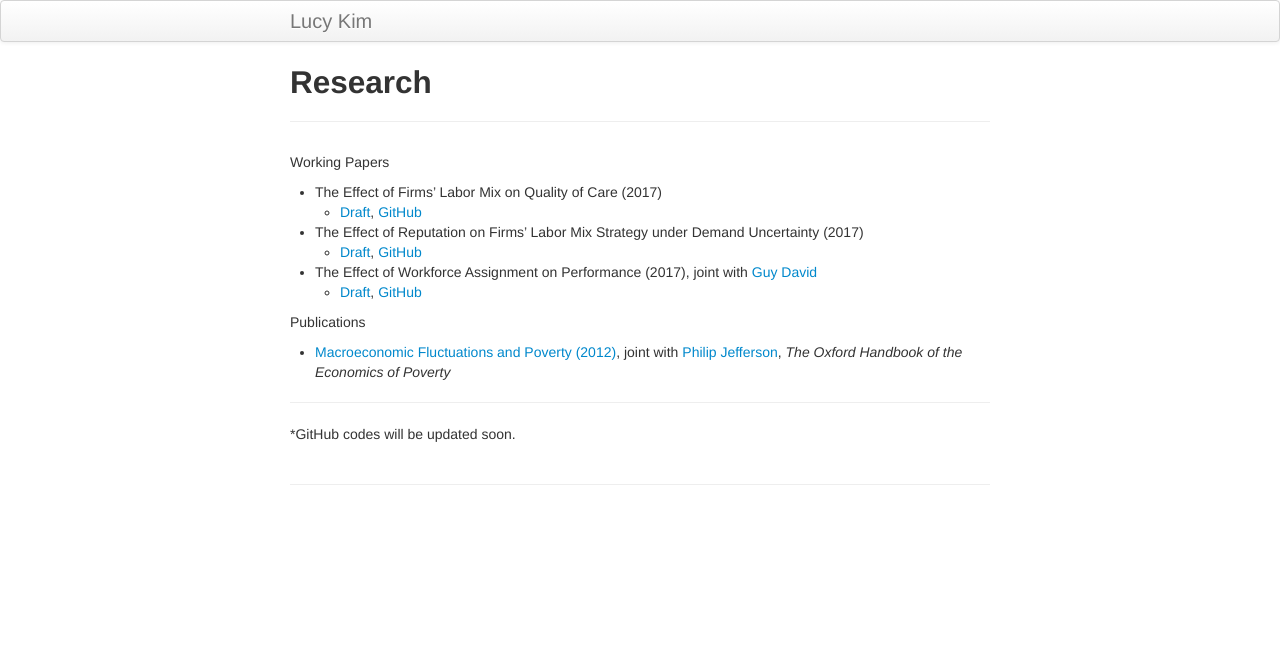
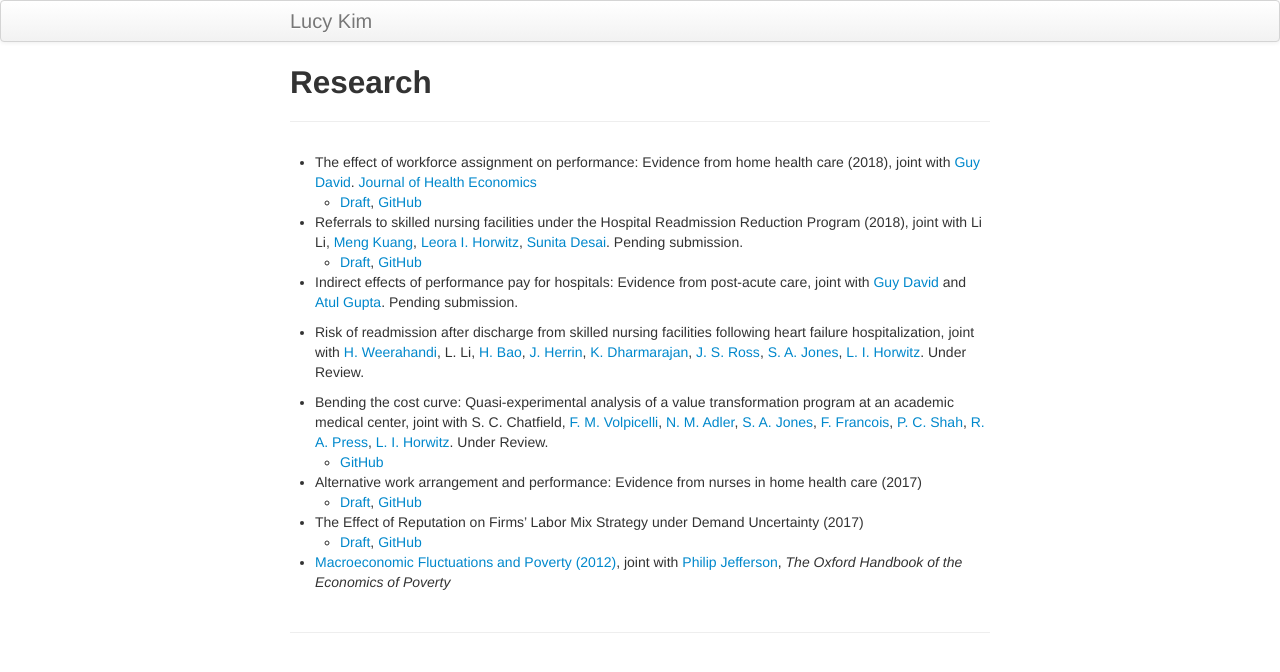
Before and after one commit to lucy-kim/lucy-kim.github.io, a Jekyll site: the page built from pages/research.md, in a window 1280 px wide. Shown: the top 672 px of the page. Built offline with Jekyll 4.4.1, drawn with Linux system fonts in a browser that asks for light colours.

Commit message:
Add papers with links to the draft and Github

```diff
--- a/pages/research.md
+++ b/pages/research.md
@@ -4,19 +4,23 @@ title: Research
 description: Description of research projects with codes
 ---
 
-Working Papers
+- The effect of workforce assignment on performance: Evidence from home health care (2018), joint with [Guy David](https://hcmg.wharton.upenn.edu/profile/gdavid2/). [Journal of Health Economics](https://doi.org/10.1016/j.jhealeco.2018.03.003)
+  - [Draft](https://www.dropbox.com/s/4t5eklv1sjt3uj5/handoffs-readmit-RR-finaldraft%202.23.18.pdf?dl=0), [GitHub](https://github.com/lucy-kim/handoffs-readmit)
 
-- The Effect of Firms’ Labor Mix on Quality of Care (2017)
-  - [Draft](https://www.dropbox.com/s/f2yjvu30enpixou/labormix-readmit.pdf?dl=0), [GitHub](https://github.com/lucy-kim/labormix-readmit)
+- Referrals to skilled nursing facilities under the Hospital Readmission Reduction Program (2018), joint with Li Li, [Meng Kuang](https://medicine.yale.edu/core/people/meng_kuang.profile), [Leora I. Horwitz](https://nyulangone.org/doctors/1841334810/leora-horwitz), [Sunita Desai](https://med.nyu.edu/faculty/sunita-m-desai). Pending submission.
+  - [Draft](https://www.dropbox.com/s/0cdh3i1l3o75u8c/hrrp-snf-medical-7.2.18.pdf?dl=0), [GitHub](https://github.com/lucy-kim/vertical-integration)
+
+- Indirect effects of performance pay for hospitals: Evidence from post-acute care, joint with [Guy David](https://hcmg.wharton.upenn.edu/profile/gdavid2/) and [Atul Gupta](https://hcmg.wharton.upenn.edu/profile/atulgup/). Pending submission.
+
+- Risk of readmission after discharge from skilled nursing facilities following heart failure hospitalization, joint with [H. Weerahandi](https://nyulangone.org/doctors/1336373992/himali-m-weerahandi), L. Li, [H. Bao](https://medicine.yale.edu/core/people/haikun_bao.profile), [J. Herrin](https://medicine.yale.edu/people/organizations/jeph_herrin.profile), [K. Dharmarajan](https://medicine.yale.edu/core/people/kumar_dharmarajan.profile), [J. S. Ross](https://medicine.yale.edu/intmed/people/joseph_ross-2.profile), [S. A. Jones](https://med.nyu.edu/faculty/simon-a-jones), [L. I. Horwitz]((https://nyulangone.org/doctors/1841334810/leora-horwitz)). Under Review.
+
+- Bending the cost curve: Quasi-experimental analysis of a value transformation program at an academic medical center, joint with S. C. Chatfield, [F. M. Volpicelli](https://nyulangone.org/doctors/1366679235/frank-m-volpicelli), [N. M. Adler](https://nyulangone.org/doctors/1821294034/nicole-m-adler), [S. A. Jones](https://med.nyu.edu/faculty/simon-a-jones), [F. Francois](https://nyulangone.org/doctors/1164516712/fritz-francois), [P. C. Shah](https://nyulangone.org/doctors/1508925991/paresh-c-shah), [R. A. Press](https://nyulangone.org/doctors/1538217195/robert-a-press), [L. I. Horwitz]((https://nyulangone.org/doctors/1841334810/leora-horwitz)). Under Review.
+  - [GitHub](https://github.com/lucy-kim/VBM-eval)
+
+- Alternative work arrangement and performance: Evidence from nurses in home health care (2017)
+  - [Draft](https://www.dropbox.com/s/rgayoxr0ybjd5a7/altwork-readmit.pdf?dl=0), [GitHub](https://github.com/lucy-kim/altwork-readmit)
 
 - The Effect of Reputation on Firms’ Labor Mix Strategy under Demand Uncertainty (2017)
   - [Draft](https://www.dropbox.com/s/7xx1lo0ejbku9hp/labormix-demandfluc.pdf?dl=0), [GitHub](https://github.com/lucy-kim/labormix-demandfluc)
 
-- The Effect of Workforce Assignment on Performance (2017), joint with [Guy David](https://hcmg.wharton.upenn.edu/profile/gdavid2/)
-  - [Draft](https://www.dropbox.com/s/ji3ced6df81g8ak/handoffs-readmit.pdf?dl=0), [GitHub](https://github.com/lucy-kim/handoffs-readmit)
-
-Publications
 - [Macroeconomic Fluctuations and Poverty (2012)](http://www.oxfordhandbooks.com/view/10.1093/oxfordhb/9780195393781.001.0001/oxfordhb-9780195393781-e-16), joint with [Philip Jefferson](http://www.swarthmore.edu/profile/philip-jefferson), _The Oxford Handbook of the Economics of Poverty_
-
----
-*GitHub codes will be updated soon.
```
